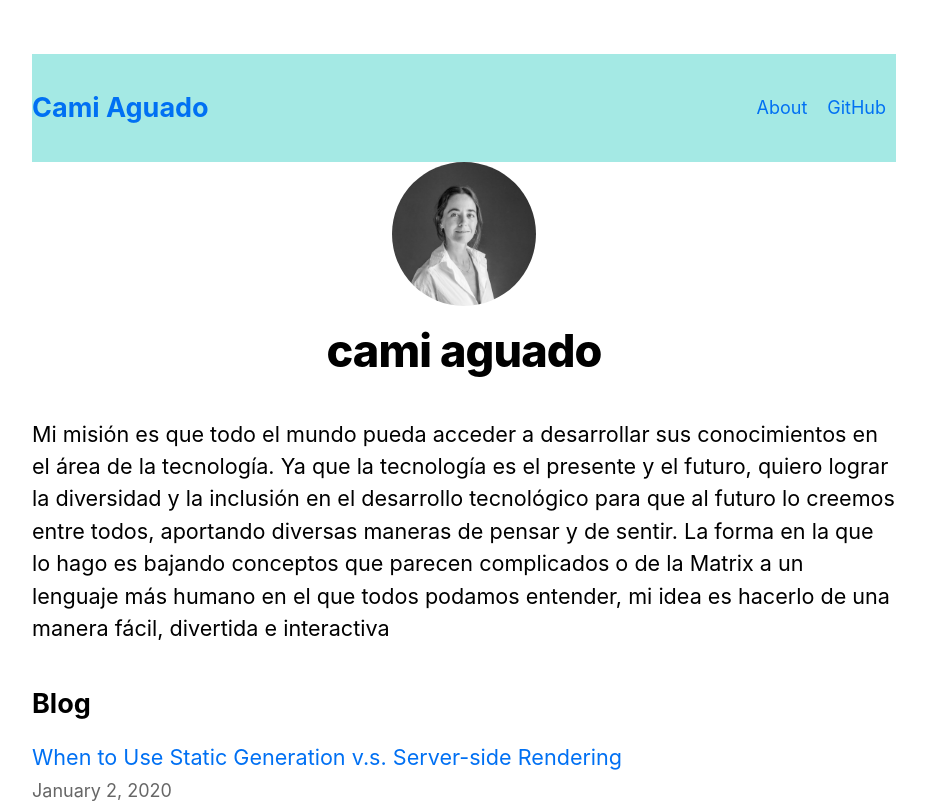
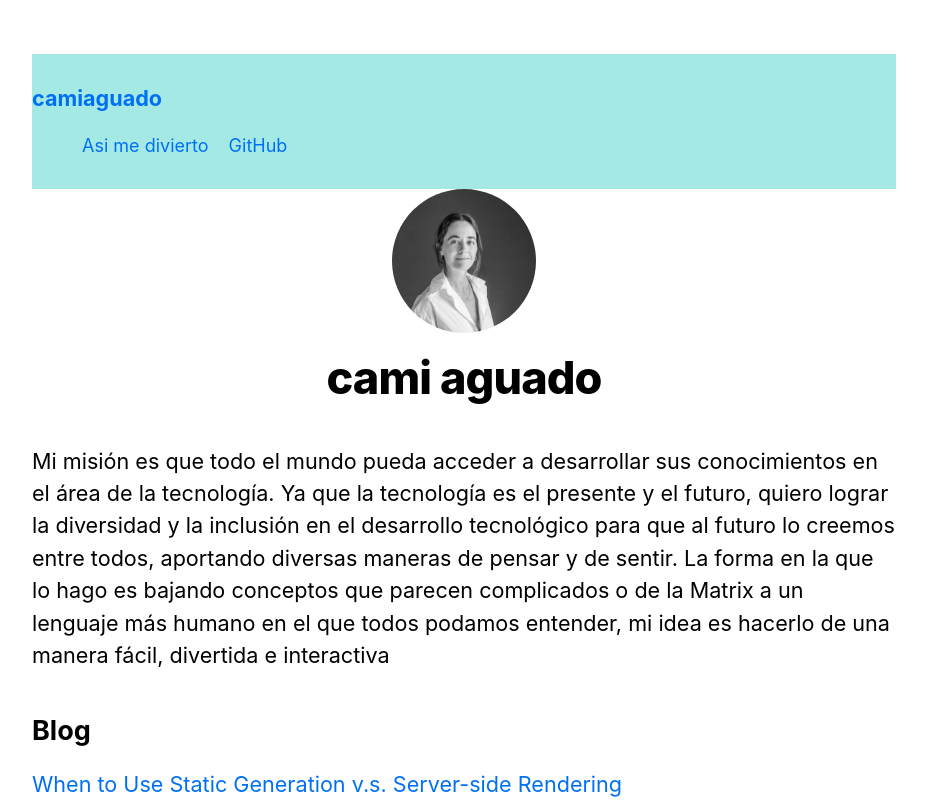
Before and after one commit to camiaguado/camiaguado, a Next.js app: page / in a window 1280 px wide. Shown: the top 803 px of the page, without its empty margins (176-1103 px from the left). Built offline with nearby package versions, Linux system fonts and the light colour scheme.

Commit message:
edit header content

```diff
--- a/components/header/header.js
+++ b/components/header/header.js
@@ -1,24 +1,30 @@
 import style from './header.module.css';
 import Link from 'next/link';
+import Image from 'next/image';
+import utilStyles from '../../styles/utils.module.css';
+
 
 export default function header() {
 
     return(
         <header className={style.header}>
             <div className='max-width-container'>
-                <h2>
-                <Link href='/'>Cami Aguado</Link>
-                </h2>
+
+                <nav>
+                    <div>
+                        <a href="/"><h1 className={utilStyles.headingMd}>camiaguado</h1></a>
+                    </div>
                     <ul>
                         <li>
-                    <Link href='/about'>About</Link>
+                            <a href='/animacion'>Asi me divierto</a>
                         </li>
                         <li>
-                    <Link href='https://github.com/camiaguado'>
+                            <a href='https://github.com/camiaguado'>
                             GitHub
-                    </Link>
+                            </a>
                         </li>
                     </ul>
+                </nav>
             </div>
         </header>
     )
```
Lines whose indentation alone changed are shown as unchanged.
